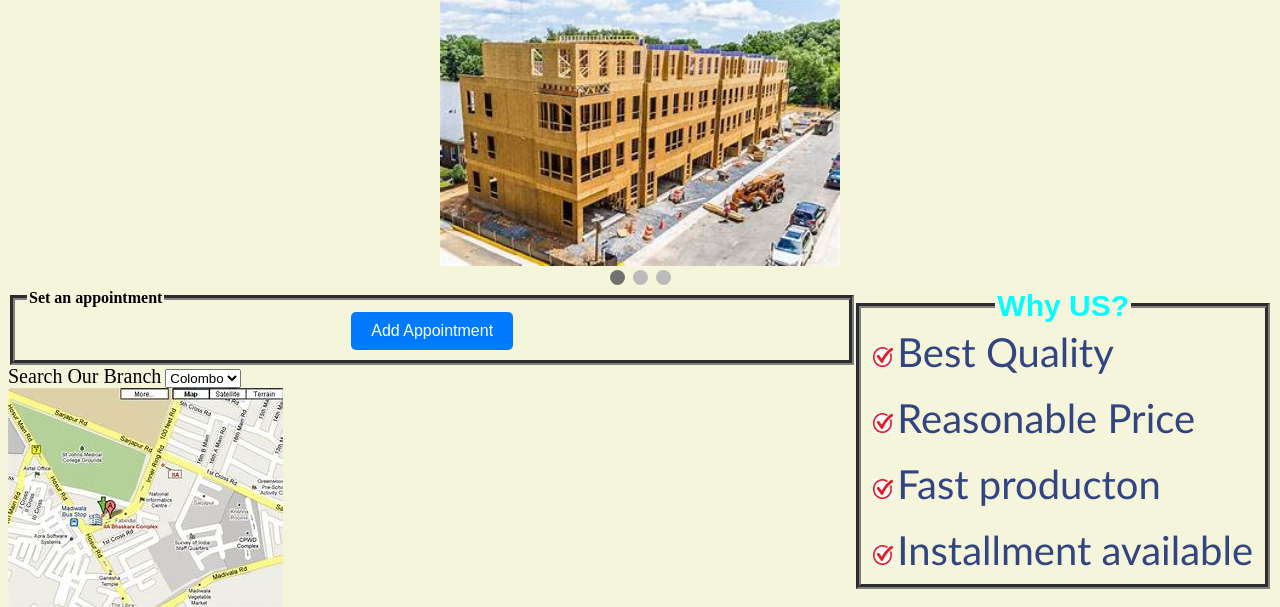
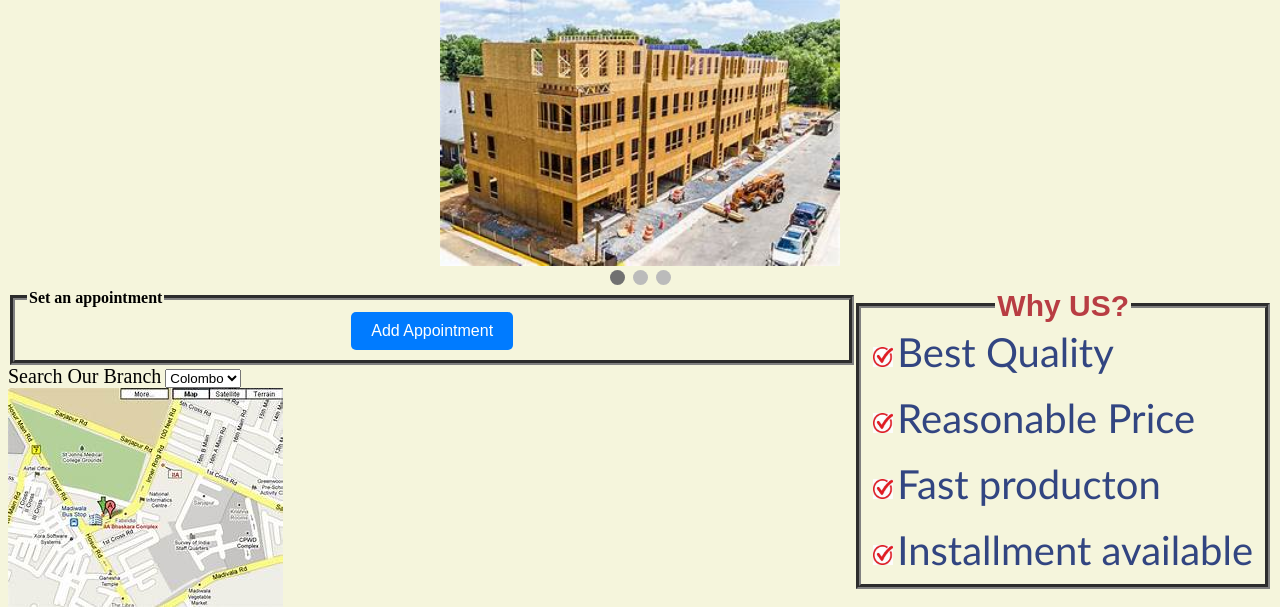
Before and after one commit to MiniduTH/BuildMasterWEB, a PHP site: page / in a window 1280 px wide. Shown: the part 121-728 px from the top of the page. Run offline with PHP 8.4, Linux system fonts and the light colour scheme.

Commit message:
whyus heading

```diff
--- a/src/CSS/body.css
+++ b/src/CSS/body.css
@@ -97,7 +97,7 @@ fieldset{
 }
 .Whyusheading{
     font-size: 30px;
-    color:aqua;
+    color:rgb(184, 61, 67);
     font-family: sans-serif;
     text-align: center;
 }
```
